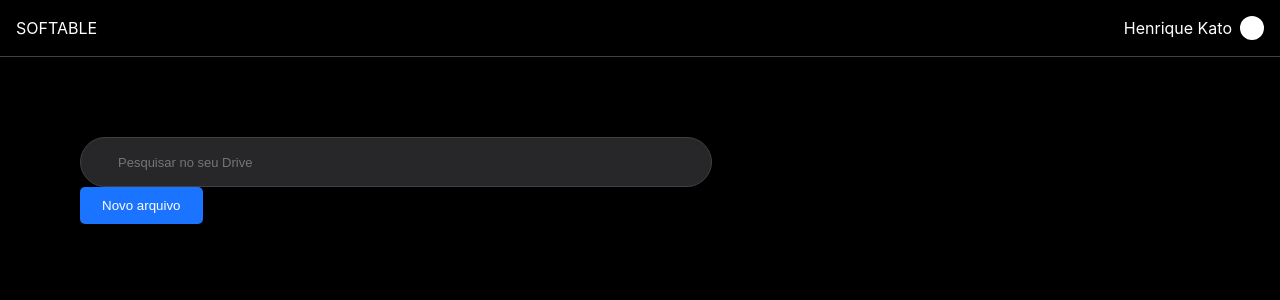
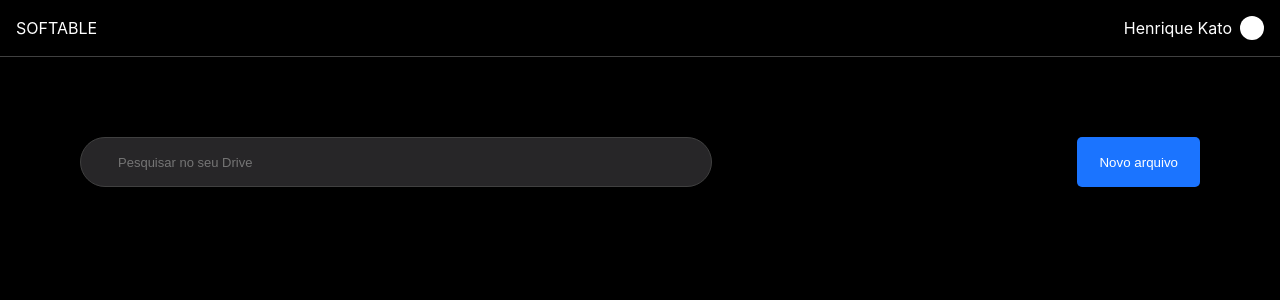
Before and after one commit to henrique-kato/google-drive, a Next.js app: page / in a window 1280 px wide. Shown: the top 300 px of the page. Built offline with nearby package versions, Linux system fonts and the light colour scheme.

Commit message:
feat: create container for search bar and add file button

```diff
--- a/app/page.tsx
+++ b/app/page.tsx
@@ -5,8 +5,7 @@ import {
   Main,
 } from "@styles/sharedstyles";
 import { Header } from "@components/Header";
-import { SearchBar } from "@components/inputs/SearchBar"
-import { NewFileButton } from "@components/buttons/NewFileButton";
+import { SearchContainer } from "@components/containers/SearchContainer";
 
 export default function Home() {
   return (
@@ -18,8 +17,7 @@ export default function Home() {
       </Head>
       <Header/>
       <Main>
-        <SearchBar />
-        <NewFileButton/>
+        <SearchContainer/>
       </Main>
     </Container>
   );
--- /dev/null
+++ b/app/src/components/commons/containers/SearchContainer.tsx
@@ -0,0 +1,21 @@
+import styled from "styled-components";
+
+import { SearchBar } from "@components/inputs/SearchBar"
+import { NewFileButton } from "@components/buttons/NewFileButton";
+
+const SearchContainerStyle = styled.div`
+  display: flex;
+  justify-content: space-between;
+  width: 100%;
+`
+
+function SearchContainer(){
+  return (
+    <SearchContainerStyle>
+      <SearchBar />
+      <NewFileButton/>
+    </SearchContainerStyle>
+  )
+}
+
+export { SearchContainer }
```
